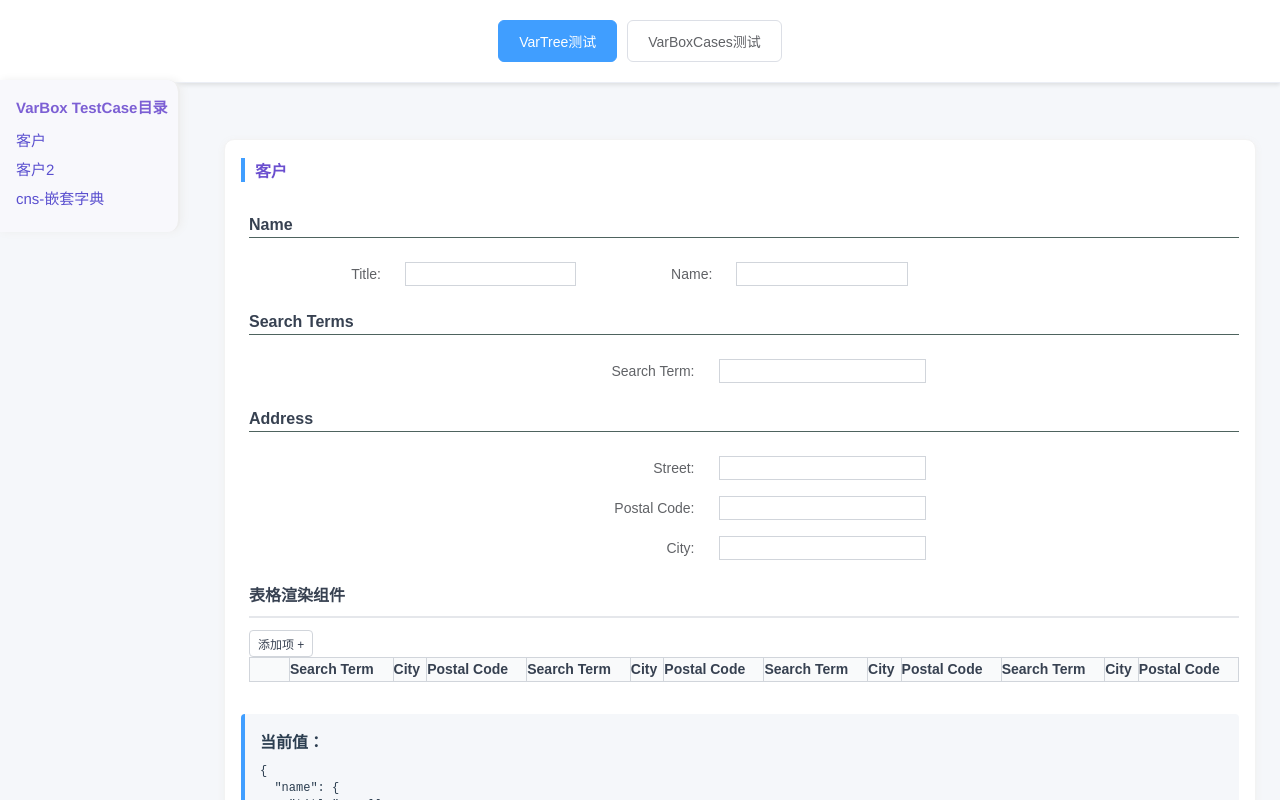
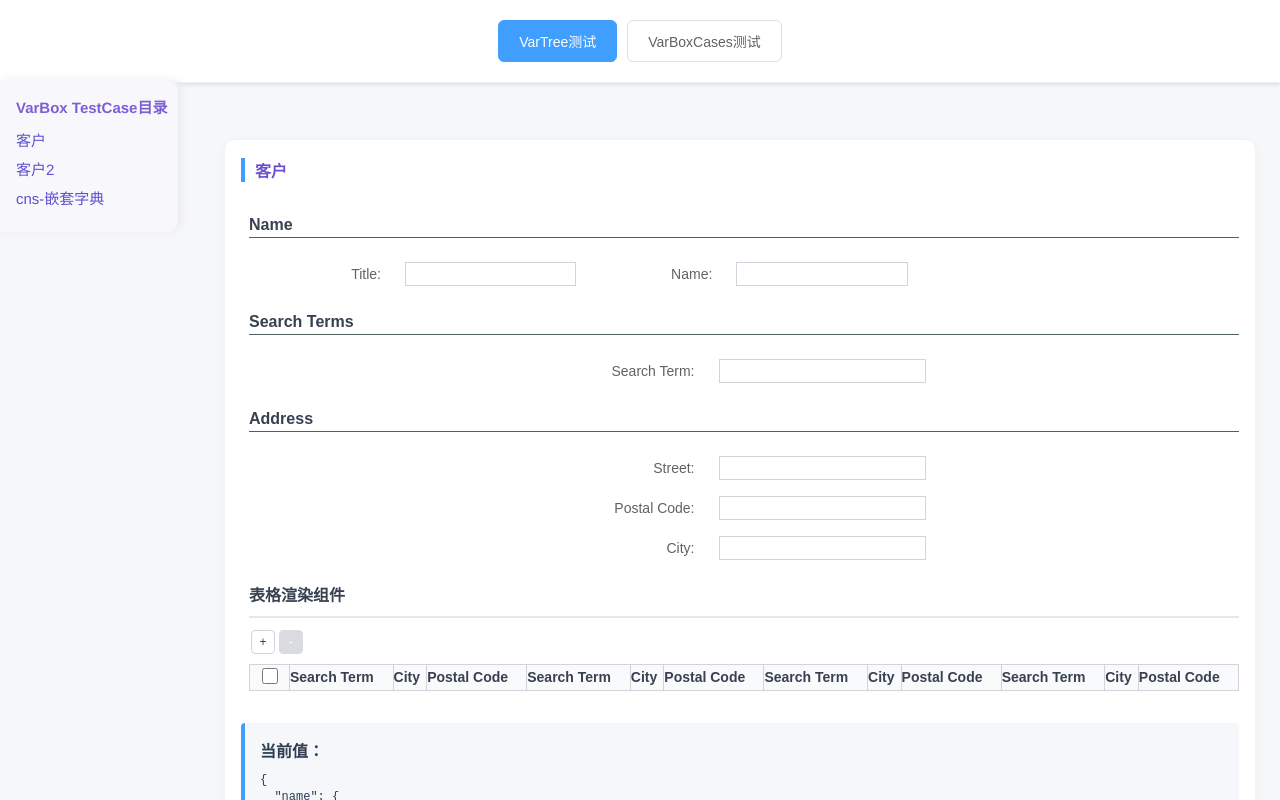
Before and after one commit to pezy-yx/ERP-SD-simplified, a Vue app in the folder site/: page / in a window 1280 px wide. Shown: the top 800 px of the page. Built offline with nearby package versions, Linux system fonts and the light colour scheme.

Commit message:
feat: 表格行选择功能；批量删除功能；表格头部按钮插槽

```diff
--- a/site/src/components/varbox/VarInput.vue
+++ b/site/src/components/varbox/VarInput.vue
@@ -147,8 +147,24 @@
                     :disabled="!!reachedMaxLength"
                     :class="`btn-add ${baseClassPrefix}--btn-add`"
                   >
-                    添加项 +
+                    +
                   </button>
+                  <button
+                    @click="removeSelectedItems"
+                    :disabled="selectedRows.size === 0"
+                    :class="`btn-remove-selected ${baseClassPrefix}--btn-remove-selected`"
+                  >
+                    -
+                    <!-- ({{ selectedRows.size }}) -->
+                  </button>
+                  <!-- 列表节点的额外按钮插槽 -->
+                  <div v-if="$slots[`${pathString}--extra-buttons`]" :class="extraTableButtonsClass">
+                    <slot
+                      :name="`${pathString}--extra-buttons`"
+                      v-bind="slotScopeData"
+                    >
+                    </slot>
+                  </div>
                 </div>
                 <!-- 列表节点的额外组件插槽 -->
                 <div v-if="$slots[`${pathString}--extra`]" :class="extraComponentsClass">
@@ -164,7 +180,14 @@
                 <table v-if="shouldRenderAsTable" :class="`list-table ${baseClassPrefix}--list-table`">
                   <thead>
                     <tr>
-                      <th v-if="isDynamicList && !effectiveReadonly" :class="`action-column ${baseClassPrefix}--action-column`"></th>
+                      <th v-if="isDynamicList && !effectiveReadonly" :class="`select-column ${baseClassPrefix}--select-column`">
+                        <input
+                          type="checkbox"
+                          :checked="isAllSelected"
+                          @change="toggleAllSelection"
+                          :class="`select-all-checkbox ${baseClassPrefix}--select-all-checkbox`"
+                        />
+                      </th>
                       <th v-for="(header, index) in getTableHeaders()" :key="index">
                         {{ header }}
                       </th>
@@ -172,8 +195,13 @@
                   </thead>
                   <tbody>
                     <tr v-for="(child, index) in currentNode?.children" :key="`${child.name}_${child.index}_${index}`" :class="`list-row ${baseClassPrefix}--list-row`">
-                      <td v-if="isDynamicList && !effectiveReadonly" :class="`action-cell ${baseClassPrefix}--action-cell`">
-                        <button @click="removeListItem(index)" :class="`btn-remove ${baseClassPrefix}--btn-remove`">删除</button>
+                      <td v-if="isDynamicList && !effectiveReadonly" :class="`select-cell ${baseClassPrefix}--select-cell`">
+                        <input
+                          type="checkbox"
+                          :checked="selectedRows.has(index)"
+                          @change="toggleRowSelection(index)"
+                          :class="`row-select-checkbox ${baseClassPrefix}--row-select-checkbox`"
+                        />
                       </td>
                       <!-- 如果子项是dict，则每个字段占一列 -->
                       <template v-if="child.nodeType === 'dict'">
@@ -283,6 +311,10 @@ const emit = defineEmits<{
 const validationError = ref<string>('')
 const nodeValue = ref<any>(null)
 
+// 列表选择状态管理
+const selectedRows = ref<Set<number>>(new Set())
+const isAllSelected = ref<boolean>(false)
+
 const slotScopeData = computed(() => ({
   allProps: props,
   validationError: validationError,
@@ -316,6 +348,12 @@ const slotScopeData = computed(() => ({
   forceUpdateKey:forceUpdateKey.value,
   setNodeValue:setNodeValue,
   getNodeValue:getNodeValue,
+  // 选择相关
+  selectedRows: selectedRows.value,
+  isAllSelected: isAllSelected.value,
+  toggleRowSelection: toggleRowSelection,
+  toggleAllSelection: toggleAllSelection,
+  removeSelectedItems: removeSelectedItems,
 }));
 
 const forceUpdateKey = ref(0)
@@ -401,6 +439,10 @@ const extraComponentsClass = computed(() => {
   return `extra ${baseClassPrefix.value}--extra`
 })
 
+const extraTableButtonsClass = computed(() => {
+  return `extra-buttons ${baseClassPrefix.value}--extra-buttons`
+})
+
 // 分离叶子节点和复杂节点
 const leafChildren = computed(() => {
   if (!currentNode.value?.children) return []
@@ -415,6 +457,12 @@ const complexChildren = computed(() => {
 watch(currentNode, () => {
   initNodeValue()
 }, { immediate: true, deep: true })
+
+// 监听列表内容变化，重置选择状态
+watch(() => currentNode.value?.children?.length, () => {
+  selectedRows.value.clear()
+  isAllSelected.value = false
+}, { immediate: true })
 
 function initNodeValue() {
   if (isLeafNode.value && currentNode.value) {
@@ -519,6 +567,19 @@ function removeListItem(index: number) {
   if (!isDynamicList.value || effectiveReadonly.value) return
   if (currentNode.value) {
     currentNode.value.removeChild(index)
+    // 更新选择状态
+    selectedRows.value.delete(index)
+    // 重新映射选择状态（因为删除后索引会变化）
+    const newSelectedRows = new Set<number>()
+    selectedRows.value.forEach(selectedIndex => {
+      if (selectedIndex > index) {
+        newSelectedRows.add(selectedIndex - 1)
+      } else if (selectedIndex < index) {
+        newSelectedRows.add(selectedIndex)
+      }
+    })
+    selectedRows.value = newSelectedRows
+    updateAllSelectedState()
     forceUpdate() // 强制刷新界面
     emit('update', {
       path: props.nodePath,
@@ -527,6 +588,57 @@ function removeListItem(index: number) {
       node: currentNode.value
     })
   }
+}
+
+// 选择相关函数
+function toggleRowSelection(index: number) {
+  if (selectedRows.value.has(index)) {
+    selectedRows.value.delete(index)
+  } else {
+    selectedRows.value.add(index)
+  }
+  updateAllSelectedState()
+}
+
+function toggleAllSelection() {
+  if (isAllSelected.value) {
+    selectedRows.value.clear()
+  } else {
+    selectedRows.value.clear()
+    const childrenCount = currentNode.value?.children?.length || 0
+    for (let i = 0; i < childrenCount; i++) {
+      selectedRows.value.add(i)
+    }
+  }
+  updateAllSelectedState()
+}
+
+function updateAllSelectedState() {
+  const childrenCount = currentNode.value?.children?.length || 0
+  isAllSelected.value = childrenCount > 0 && selectedRows.value.size === childrenCount
+}
+
+function removeSelectedItems() {
+  if (!isDynamicList.value || effectiveReadonly.value || selectedRows.value.size === 0) return
+
+  // 从大到小删除，避免索引变化问题
+  const sortedIndices = Array.from(selectedRows.value).sort((a, b) => b - a)
+
+  for (const index of sortedIndices) {
+    if (currentNode.value) {
+      currentNode.value.removeChild(index)
+    }
+  }
+
+  selectedRows.value.clear()
+  isAllSelected.value = false
+  forceUpdate()
+
+  emit('update', {
+    path: props.nodePath,
+    action: 'removeSelectedItems',
+    node: currentNode.value || undefined
+  })
 }
 
 function createNewListItem(): VarNode | null {
@@ -716,6 +828,7 @@ function createNewListItem(): VarNode | null {
   width: 100%;
   border-collapse: collapse;
   /* border: 1px solid #e5e7eb; */
+  margin-top: 10px;
   border-radius: 0px;
   overflow: hidden;
   margin-bottom: 16px;
@@ -788,14 +901,32 @@ function createNewListItem(): VarNode | null {
   box-shadow: 0 0 0 2px rgba(37, 99, 235, 0.1);
 }
 
-/* 操作列宽度控制 */
-.list-table .action-column {
-  width: 40px; /* 固定操作列宽度 */
+/* 选择列宽度控制 */
+.list-table .select-column {
+  width: 40px; /* 固定选择列宽度 */
+  text-align: center;
 }
 
-.list-table .action-cell {
-  width: auto;
+.list-table .select-cell {
+  width: 40px;
   text-align: center;
+  padding-left: 4px;
+  padding-right: 4px;
+  height: 24px;
+}
+
+.select-all-checkbox,
+.row-select-checkbox {
+  width: 16px;
+  height: 16px;
+  cursor: pointer;
+  accent-color: #409EFF;
+}
+
+.select-all-checkbox:disabled,
+.row-select-checkbox:disabled {
+  cursor: not-allowed;
+  opacity: 0.6;
 }
 
 /* 列表头部布局 */
@@ -828,7 +959,15 @@ function createNewListItem(): VarNode | null {
 .list-controls {
   display: flex;
   align-items: center;
-  gap: 8px;
+  /* gap: 1px; */
+}
+
+.list-controls > button,
+.list-controls > .extra-buttons button {
+  margin: 0 2px;
+  padding: 1px;
+  width: 24px;
+  height: 24px;
 }
 
 .list-header .var-input--extra {
@@ -859,6 +998,30 @@ function createNewListItem(): VarNode | null {
   background: #dc2626;
   color: white;
   border-color: #dc2626;
+}
+
+.btn-remove-selected {
+  padding: 4px 8px;
+  border: 1px solid #dc2626;
+  border-radius: 4px;
+  background: #dc2626;
+  color: white;
+  font-size: 12px;
+  cursor: pointer;
+  transition: all 0.2s ease;
+  margin-left: 8px;
+}
+
+.btn-remove-selected:hover {
+  background: #b91c1c;
+  border-color: #b91c1c;
+}
+
+.btn-remove-selected:disabled {
+  background: #c0c4cc;
+  border-color: #c0c4cc;
+  cursor: not-allowed;
+  opacity: 0.6;
 }
 
 /* 错误信息样式 */
--- a/site/src/test/varbox/VarInputCases.ts
+++ b/site/src/test/varbox/VarInputCases.ts
@@ -30,6 +30,30 @@ export const testCases: TestCase = {
   },
   "只读布尔值": {
     tree: createTreeFromConfig({ varType: "boolean", name: "isReadonly", defaultValue: false, readonly: true, nameDisplay: "只读状态" }),
+  },
+  "动态列表选择测试": {
+    tree: createTreeFromConfig({
+      ...cns("dynamiclist", "list", "testList", null, false, {
+        maxLength: 5,
+        childTemplate: cns("dict", "dict", "item", {}, false, {}, [
+          cns("string", "leaf", "name", "项目", false, {}, [], "名称"),
+          cns("number", "leaf", "value", 100, false, {}, [], "数值"),
+          cns("boolean", "leaf", "enabled", true, false, {}, [], "启用")
+        ])
+      }),
+      children: [
+        cns("dict", "dict", "0", {}, false, {}, [
+          cns("string", "leaf", "name", "项目1", false),
+          cns("number", "leaf", "value", 100, false),
+          cns("boolean", "leaf", "enabled", true, false)
+        ]),
+        cns("dict", "dict", "1", {}, false, {}, [
+          cns("string", "leaf", "name", "项目2", false),
+          cns("number", "leaf", "value", 200, false),
+          cns("boolean", "leaf", "enabled", false, false)
+        ])
+      ]
+    }),
   },
       // 用cns构造的NodeStructure案例ฅ^•ﻌ•^ฅ
       "cns-简单字符串": {
```
